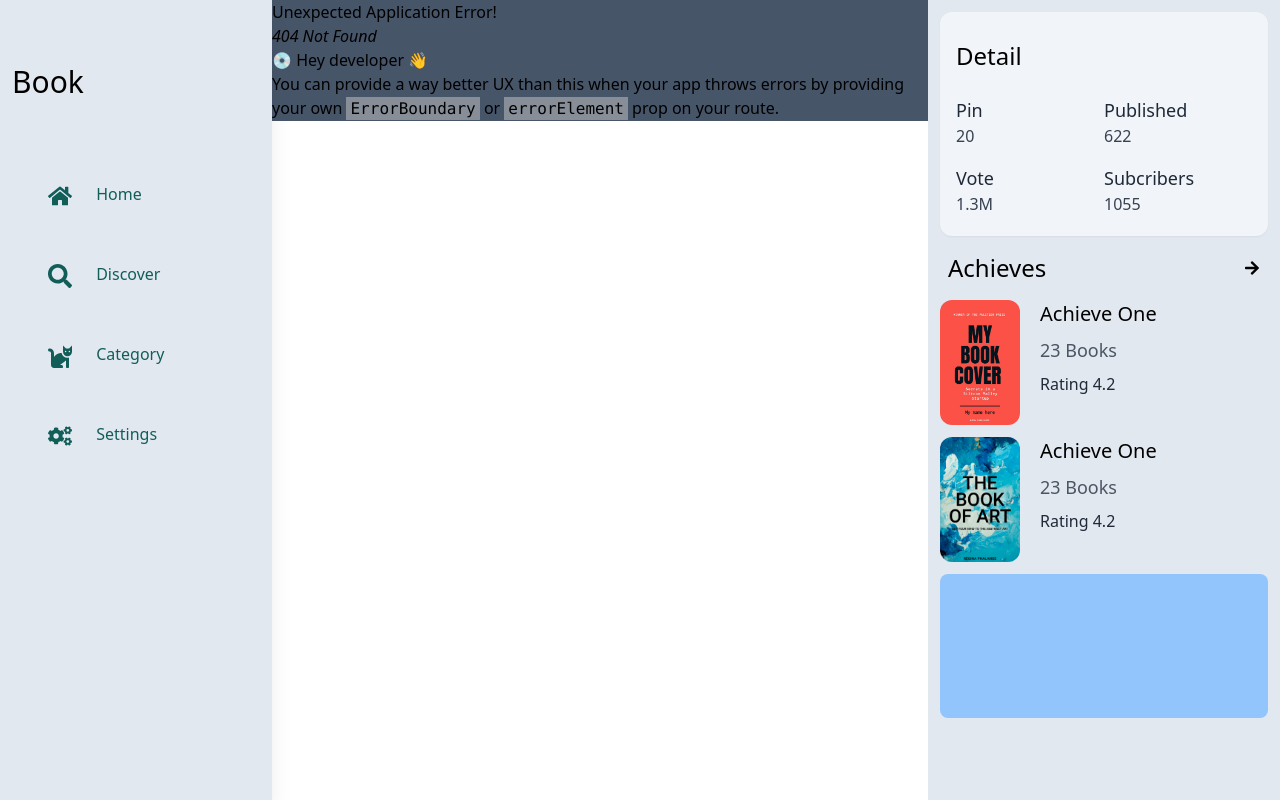
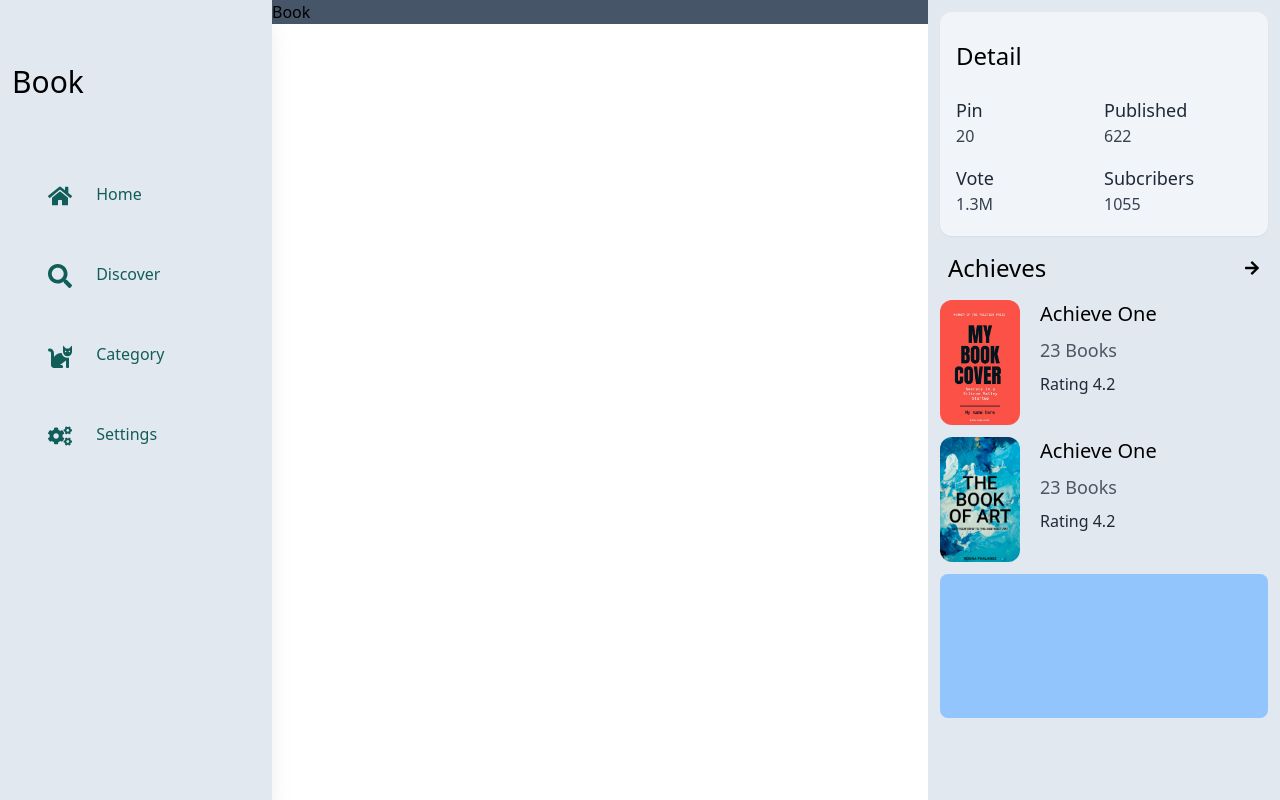
Before and after one commit to py4ephyopaing/book-app, a React (Vite) app: page /book/1 in a window 1280 px wide. Before the commit this address had no page. Built offline with nearby package versions, Linux system fonts and the light colour scheme.

Commit message:
Book page added

```diff
--- a/src/Router.jsx
+++ b/src/Router.jsx
@@ -8,6 +8,7 @@ import Discover from "./pages/Discover";
 import Category from "./pages/Category";
 import Setting from "./pages/Setting";
 import Author from "./pages/Author";
+import Book from "./pages/Book";
 
 const router = createBrowserRouter([
     {
@@ -29,6 +30,10 @@ const router = createBrowserRouter([
     {
         path: "/authors/:name",
         element: <Author />
+    },
+    {
+        path: "/book/:name",
+        element: <Book />
     }
 ]);
 
--- /dev/null
+++ b/src/pages/Book.jsx
@@ -0,0 +1,9 @@
+import React from 'react'
+
+function Book() {
+  return (
+    <div>Book</div>
+  )
+}
+
+export default Book
```
